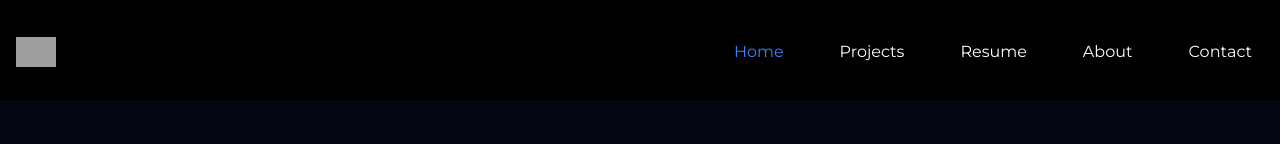
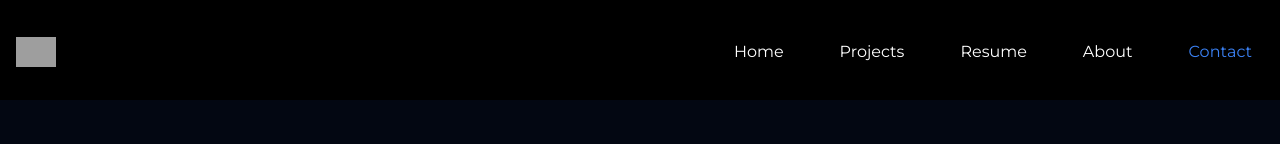
Before and after one commit to Krips24/My-Portfolio, a Next.js app: page /contact in a window 1280 px wide. Shown: the top 144 px of the page. Built offline with nearby package versions, Linux system fonts and the light colour scheme; grey boxes are pictures that could not be loaded.

Commit message:
navbar active links color highlight

```diff
--- a/app/components/Navbar.tsx
+++ b/app/components/Navbar.tsx
@@ -4,8 +4,11 @@ import React, { useState } from "react";
 import Image from "next/image";
 import Link from "next/link";
 import "@fontsource/montserrat";
+import { usePathname } from "next/navigation";
 
 const Navbar = () => {
+  const pathName = usePathname();
+
   const [isMenuOpen, setIsMenuOpen] = useState(false);
 
   const toggleMenu = () => {
@@ -67,42 +70,63 @@ const Navbar = () => {
           >
             <ul className="font-medium flex flex-col p-4 md:p-0 mt-4 border rounded-lg md:flex-row md:space-x-8 rtl:space-x-reverse md:mt-0 md:border-0">
               <li>
-                <a
+                <Link
                   href="/"
-                  className="block py-2 px-3  rounded md:bg-transparent text-blue-500"
-                  aria-current="page"
+                  // className="block py-2 px-3 rounded md:bg-transparent text-blue-500"
+                  // aria-current="page"
+                  className={
+                    pathName === "/"
+                      ? "block py-2 px-3 rounded md:bg-transparent text-blue-500"
+                      : "block py-2 px-3 text-white rounded hover:text-blue-500"
+                  }
                 >
                   Home
-                </a>
+                </Link>
               </li>
               <li>
-                <a
+                <Link
                   href="/projects"
-                  className="block py-2 px-3 text-white rounded hover:text-blue-500"
+                  className={
+                    pathName === "/projects"
+                      ? "block py-2 px-3 rounded md:bg-transparent text-blue-500"
+                      : "block py-2 px-3 text-white rounded hover:text-blue-500"
+                  }
                 >
                   Projects
-                </a>
+                </Link>
               </li>
               <li>
                 <Link
                   href="https://drive.google.com/file/d/1JHX1RCrd3AVCvXKPYZPl5Bx330tzQ_0Y/view"
-                  className="block py-2 px-3 text-white rounded hover:text-blue-500"
+                  className={
+                    pathName === "/resume"
+                      ? "block py-2 px-3 rounded md:bg-transparent text-blue-500"
+                      : "block py-2 px-3 text-white rounded hover:text-blue-500"
+                  }
                 >
                   Resume
                 </Link>
               </li>
               <li>
-                <a
+                <Link
                   href="/about"
-                  className="block py-2 px-3 text-white rounded hover:text-blue-500"
+                  className={
+                    pathName === "/about"
+                      ? "block py-2 px-3 rounded md:bg-transparent text-blue-500"
+                      : "block py-2 px-3 text-white rounded hover:text-blue-500"
+                  }
                 >
                   About
-                </a>
+                </Link>
               </li>
               <li>
                 <a
                   href="/contact"
-                  className="block py-2 px-3 text-white rounded hover:text-blue-500"
+                  className={
+                    pathName === "/contact"
+                      ? "block py-2 px-3 rounded md:bg-transparent text-blue-500"
+                      : "block py-2 px-3 text-white rounded hover:text-blue-500"
+                  }
                 >
                   Contact
                 </a>
```
